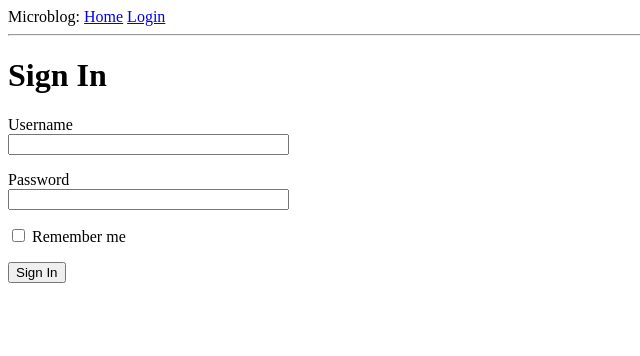
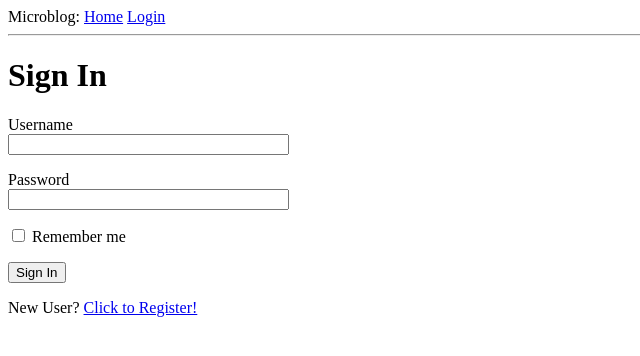
Before and after one commit to leica19/microblog, a Flask app: page /login in a window 1280 px wide. Shown: the top 356 px of the page, without its empty margins (0-640 px from the left). Run offline with Flask 2, Linux system fonts and the light colour scheme.

Commit message:
added a new page.

```diff
--- a/app/routes.py
+++ b/app/routes.py
@@ -1,10 +1,11 @@
 
 from flask import render_template, flash, redirect, url_for, request
-from app import app
+from app import app, db
 from app.forms import LoginForm
 from flask_login import current_user, login_user, logout_user, login_required
 from app.models import User
 from werkzeug.urls import url_parse
+from app.forms import RegistrationForm
 
 @app.route('/login', methods=['GET', 'POST'])
 def login():
@@ -27,9 +28,33 @@
 @app.route('/index')
 @login_required
 def index():
+    posts = [
+        {
+            'author': {'username': 'John'},
+            'body': 'Beautiful day in Portland!'
+        },
+        {
+            'author': {'username': 'Susan'},
+            'body': 'The Avengers movie was so cool!'
+        }
+    ]
     return render_template('index.html', title='Home Page', posts=posts)
 
 @app.route('/logout')
 def logout():
     logout_user()
     return redirect(url_for('index'))
+
+@app.route('/register', methods=['GET', 'POST'])
+def register():
+    if current_user.is_authenticated:
+        return redirect(url_for('index'))
+    form = RegistrationForm()
+    if form.validate_on_submit():
+        user = User(username=form.username.data, email=form.email.data)
+        user.set_password(form.password.data)
+        db.session.add(user)
+        db.session.commit()
+        flash('Congratulations, you are now a registered user!')
+        return redirect(url_for('login'))
+    return render_template('register.html', title='Register', form=form)
--- a/app/templates/login.html
+++ b/app/templates/login.html
@@ -22,4 +22,5 @@
     <p>{{ form.remember_me() }} {{ form.remember_me.label }}</p>
     <p>{{ form.submit }}</p>
   </form>
+  <p>New User? <a href="{{ url_for('register') }}">Click to Register!</a></p>
 {% endblock %}
```
Also changed, not shown: app/templates/register.html (added, +26 -0 lines), app.db, 2 other files.
